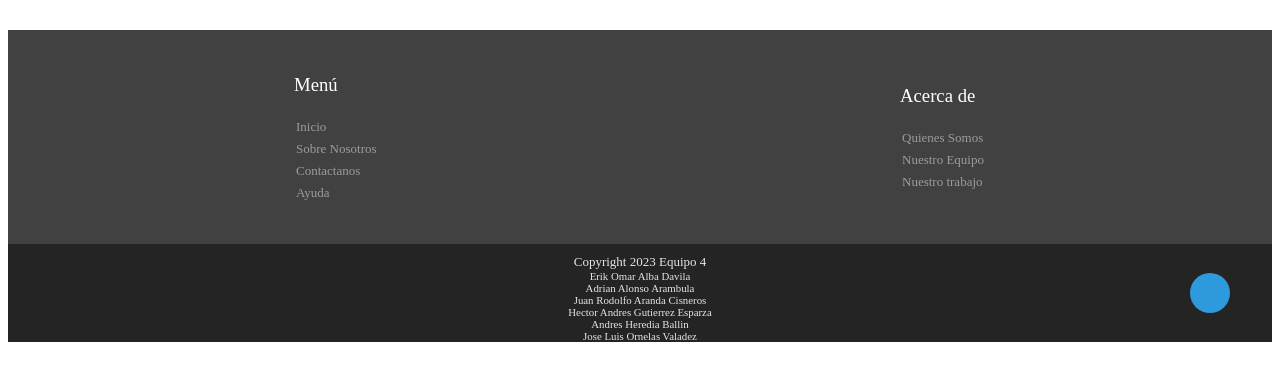
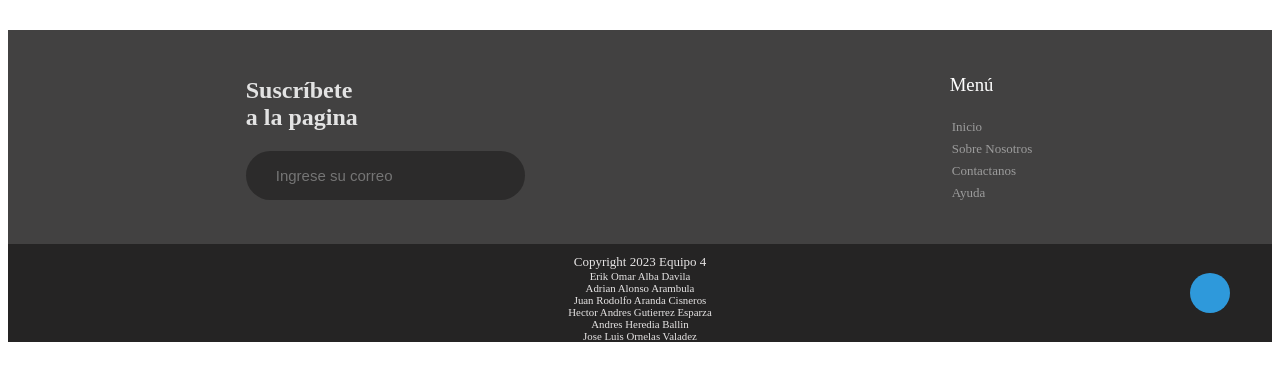
Before and after one commit to AndresHeBa/ProyectoTienda, a PHP site: page /footer.php in a window 1280 px wide. Shown: the top 381 px of the page. Run offline with PHP 8.4, Linux system fonts and the light colour scheme; some libraries are stand-ins or nearby versions.

Commit message:
cupon correo y ajustes en header, footer y contactanos

```diff
--- a/css/footer_styles.css
+++ b/css/footer_styles.css
@@ -64,3 +64,82 @@
 .letrita{
     font-size: smaller;
 }
+
+.foo-row{
+    display: flex;
+    justify-content: space-between;
+}
+
+.foo-row .foo-col{
+    width: 50%;
+}
+
+.foo-row .foo-col:last-child{
+    margin-left: 50px;
+}
+
+.foo-row .foo-col:first-child{
+    margin-right: 50px;
+}
+
+.foo-row .foo-col h2{
+    color: #E3E3E3;
+    line-height: 40px;
+
+    font-size: 33px;
+    font-weight: 500;
+    margin-bottom: 20px;
+}
+
+form .f-input{
+    width: 100%;
+    position: relative;
+}
+
+form .f-input input{
+    width: 100%;
+    display: block;
+    padding: 16px 30px;
+    background: #2C2B2B;
+    border: none;
+    padding-right: 50px;
+    font-size: 15px;
+    border-radius: 25px;
+    outline: 0;
+    color: #A7A1A1;
+}
+
+form .f-input .hm-btn-round{
+    position: absolute;
+    right: 0px;
+    top: 50%;
+    transform: translateY(-50%);
+    width: 42px;
+    height: 42px;
+    border: none;
+    font-size: 18px;margin-right: 3px;
+    cursor: pointer;
+}
+
+.hm-btn{
+    display: inline-block;
+    position: relative;
+    padding: 12px 25px;
+    background: transparent;
+    border: none;
+    cursor: pointer;
+    font-size: 14px;
+    outline: 0;
+
+}
+
+.btn-primary{
+    background: var(--color-principal);
+    color: #fff;
+    border-radius: 25px;
+    text-align: center;
+}
+
+.btn-primary:hover{
+    background: var(--color-primary-hover);
+}
--- a/footer.php
+++ b/footer.php
@@ -1,7 +1,57 @@
 <link rel="stylesheet" href="css/footer_styles.css">
 
 <footer>
+    <?php
+        if (isset($_POST['email'])){
+            $email = $_POST["email"];
+            try {
+                //Server settings
+                //Enable verbose debug output
+                $mail->SMTPDebug=0;
+                $mail->isSMTP();                                            //Send using SMTP
+                $mail->Host       = 'smtp.gmail.com';                     //Set the SMTP server to send through
+                $mail->SMTPAuth   = true;                                   //Enable SMTP authentication
+                $mail->Username   = 'adrianalonso.a4@gmail.com';                     //SMTP username
+                $mail->Password   = 'wtld iaxc ojfx dnbe';                               //SMTP password
+                $mail->SMTPSecure = 'tls';            //Enable implicit TLS encryption
+                $mail->Port       = 587;                                    //TCP port to connect to; use 587 if you have set `SMTPSecure = PHPMailer::ENCRYPTION_STARTTLS`
+
+                //Recipients
+                $mail->setFrom('adrianalonso.a4@gmail.com', 'InnovaCodeTech');
+                $mail->addAddress($email);     //Add a recipient
+
+                //Content
+                $mail->isHTML(true);                                  //Set email format to HTML
+                $mail->Subject = 'Gracias por contactarnos';
+                $mail->CharSet = 'UTF-8';
+                $mail->Body  = 'Gracias por suscribirte a nuestra pagina, como agradecimiento aqui tienes un cupon para un descuento del 10% en procesadores. <br>
+                Atentamente,<br>
+                TecnoGadget';
+
+                // Adjuntar cupon
+                $mail->addAttachment('img/CuponCorreo.png', 'CuponCorreo.png');
+
+                $mail->send();
+            } catch (Exception $e) {
+            }
+        }
+
+
+    ?>
     <div id="links">
+        <div id="enlaces">
+
+                    <div class="foo-col">
+                        <h2 style="color: #E3E3E3;">Suscríbete <br> a la pagina</h2>
+                        <form action="" method="POST">
+                            <div class="f-input">
+                                <input type="text" name="email" placeholder="Ingrese su correo">
+                                <button type="submit" class="hm-btn-round btn-primary"><i class="far fa-paper-plane"></i></button>
+                            </div>
+                        </form>
+                    </div>
+
+        </div>
         <div id="menulinks">
             <h3 class="titulofoot">Menú</h3>
             <ul class="listafoot">
@@ -9,14 +59,6 @@
                 <li><a href="">Sobre Nosotros</a></li>
                 <li><a href="">Contactanos</a></li>
                 <li><a href="">Ayuda</a></li>
-            </ul>
-        </div>
-        <div id="enlaces">
-            <h3 class="titulofoot">Acerca de</h3>
-            <ul class="listafoot">
-                <li><a href="">Quienes Somos</a></li>
-                <li><a href="">Nuestro Equipo</a></li>
-                <li><a href="">Nuestro trabajo</a></li>
             </ul>
         </div>
     </div>
--- a/index.php
+++ b/index.php
@@ -111,10 +111,10 @@
         </div>
     </div>
 
-    <!-- Nuevos Productos -->
+    <!-- Productos Destacados -->
     <div class="nuevos">
         <div class="header-title">
-            <h1>Nuevos Productos</h1>
+            <h1>Productos Destacados</h1>
         </div>
         <section class="contenedor">
         <!-- Contenedor de elementos -->
```
Also changed, not shown: contactanos.php (+0 -10 lines), correo.php (+8 -6 lines), header.php (+14 -0 lines), img/CuponCorreo.png (added).
